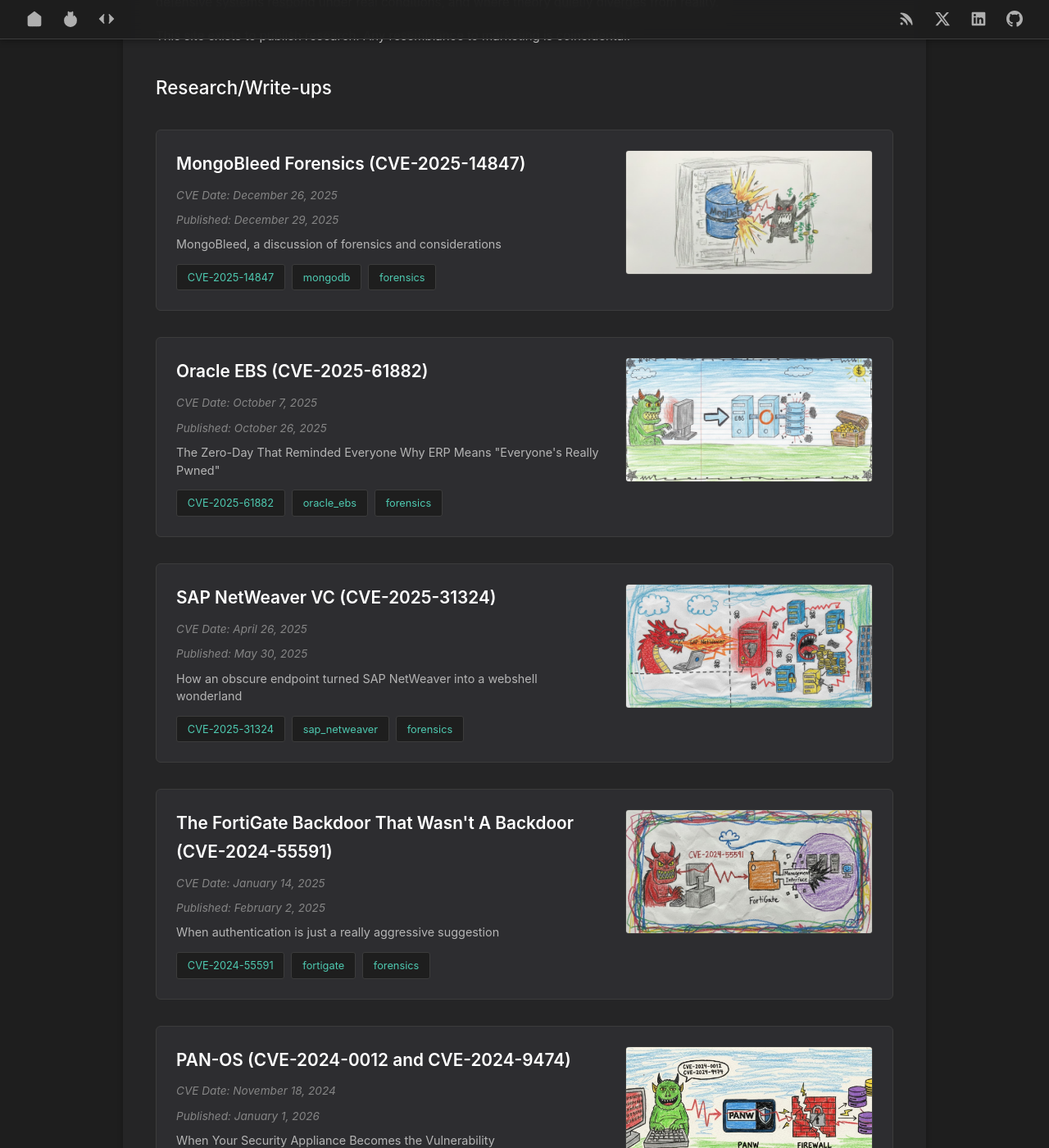
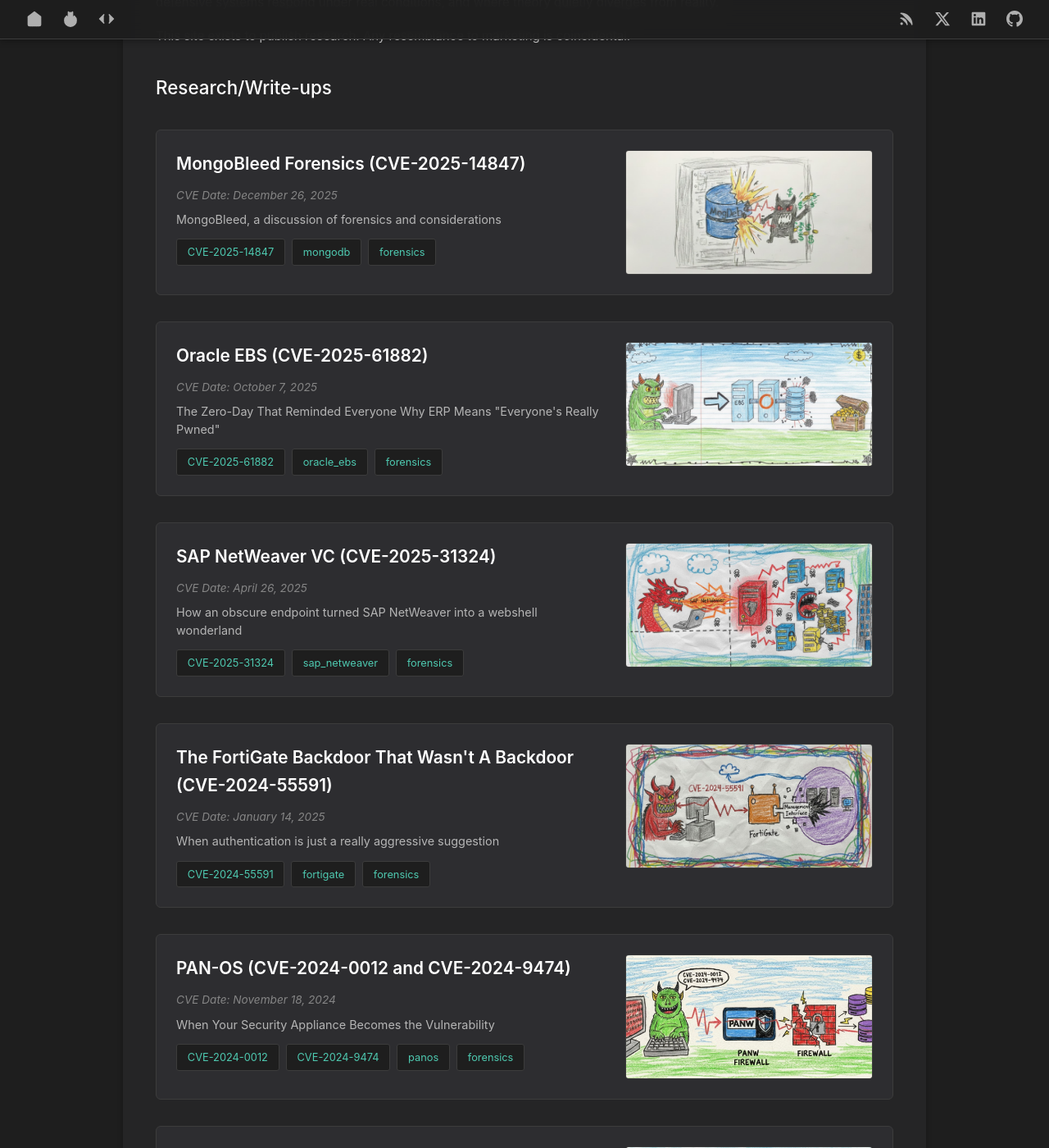
Before and after one commit to gottlabs/home, a Jekyll site: the page built from index.md, in a window 1280 px wide and 1400 px high, scrolled down 264 px. Shown: the whole window at 82% size. Built offline with Jekyll 4.4.1, drawn with Linux system fonts in a browser that asks for light colours; some of the changed text lies outside the part shown.

Commit message:
Update index.md

```diff
--- a/index.md
+++ b/index.md
@@ -11,9 +11,8 @@ This site exists to publish research. Any resemblance to marketing is coincident
 
 <div class="research-post">
   <div class="post-content">
-    <h4><a href="{{ site.baseurl }}/2025/12/29/mongobleed_forensics_cve2025-14847">MongoBleed Forensics (CVE-2025-14847)</a></h4>
+    <h4><a href="{{ site.baseurl }}/2025/12/26/mongobleed_forensics_cve2025-14847">MongoBleed Forensics (CVE-2025-14847)</a></h4>
     <span class="post-date">CVE Date: December 26, 2025</span>
-    <span class="post-date">Published: December 29, 2025</span>
     <p>MongoBleed, a discussion of forensics and considerations</p>
     <div class="post-tags">
       <span class="tag">CVE-2025-14847</span>
@@ -28,9 +27,8 @@ This site exists to publish research. Any resemblance to marketing is coincident
 
 <div class="research-post">
   <div class="post-content">
-    <h4><a href="{{ site.baseurl }}/2025/10/26/oracle_ebs_cve2025-61882">Oracle EBS (CVE-2025-61882)</a></h4>
+    <h4><a href="{{ site.baseurl }}/2025/10/7/oracle_ebs_cve2025-61882">Oracle EBS (CVE-2025-61882)</a></h4>
     <span class="post-date">CVE Date: October 7, 2025</span>
-    <span class="post-date">Published: October 26, 2025</span>
     <p>The Zero-Day That Reminded Everyone Why ERP Means "Everyone's Really Pwned"</p>
     <div class="post-tags">
       <span class="tag">CVE-2025-61882</span>
@@ -45,9 +43,8 @@ This site exists to publish research. Any resemblance to marketing is coincident
 
 <div class="research-post">
   <div class="post-content">
-    <h4><a href="{{ site.baseurl }}/2025/05/30/sap_netweaver_cve2025-31324">SAP NetWeaver VC (CVE-2025-31324)</a></h4>
+    <h4><a href="{{ site.baseurl }}/2025/04/26/sap_netweaver_cve2025-31324">SAP NetWeaver VC (CVE-2025-31324)</a></h4>
     <span class="post-date">CVE Date: April 26, 2025</span>
-    <span class="post-date">Published: May 30, 2025</span>
     <p>How an obscure endpoint turned SAP NetWeaver into a webshell wonderland</p>
     <div class="post-tags">
       <span class="tag">CVE-2025-31324</span>
@@ -62,9 +59,8 @@ This site exists to publish research. Any resemblance to marketing is coincident
 
 <div class="research-post">
   <div class="post-content">
-    <h4><a href="{{ site.baseurl }}/2025/02/01/fortigate_cve2024-55591">The FortiGate Backdoor That Wasn't A Backdoor (CVE-2024-55591)</a></h4>
+    <h4><a href="{{ site.baseurl }}/2025/01/14/fortigate_cve2024-55591">The FortiGate Backdoor That Wasn't A Backdoor (CVE-2024-55591)</a></h4>
     <span class="post-date">CVE Date: January 14, 2025</span>
-    <span class="post-date">Published: February 2, 2025</span>
     <p>When authentication is just a really aggressive suggestion</p>
     <div class="post-tags">
       <span class="tag">CVE-2024-55591</span>
@@ -79,9 +75,8 @@ This site exists to publish research. Any resemblance to marketing is coincident
 
 <div class="research-post">
   <div class="post-content">
-    <h4><a href="{{ site.baseurl }}/2026/01/01/panos_cve2024-0012">PAN-OS (CVE-2024-0012 and CVE-2024-9474)</a></h4>
+    <h4><a href="{{ site.baseurl }}/2024/11/18/panos_cve2024-0012">PAN-OS (CVE-2024-0012 and CVE-2024-9474)</a></h4>
     <span class="post-date">CVE Date: November 18, 2024</span>
-    <span class="post-date">Published: January 1, 2026</span>
     <p>When Your Security Appliance Becomes the Vulnerability</p>
     <div class="post-tags">
       <span class="tag">CVE-2024-0012</span>
@@ -97,9 +92,8 @@ This site exists to publish research. Any resemblance to marketing is coincident
 
 <div class="research-post">
   <div class="post-content">
-    <h4><a href="{{ site.baseurl }}/2026/01/02/fortijump_cve2024-47575">FortiJump Diving board (CVE-2024-47575)</a></h4>
+    <h4><a href="{{ site.baseurl }}/2024/10/23/fortijump_cve2024-47575">FortiJump Diving board (CVE-2024-47575)</a></h4>
     <span class="post-date">CVE Date: October 23, 2024</span>
-    <span class="post-date">Published: January 2, 2026</span>
     <p>How Missing Auth in FortiManager Let UNC5820 Play Musical Chairs with Enterprise Networks</p>
     <div class="post-tags">
       <span class="tag">CVE-2024-47575</span>
@@ -114,9 +108,8 @@ This site exists to publish research. Any resemblance to marketing is coincident
 
 <div class="research-post">
   <div class="post-content">
-    <h4><a href="{{ site.baseurl }}/2025/02/01/fortigate_cve2024-55591">The FortiGate Backdoor That Wasn't A Backdoor (CVE-2024-55591)</a></h4>
+    <h4><a href="{{ site.baseurl }}/2025/01/14/fortigate_cve2024-55591">The FortiGate Backdoor That Wasn't A Backdoor (CVE-2024-55591)</a></h4>
     <span class="post-date">CVE Date: January 14, 2025</span>
-    <span class="post-date">Published: February 2, 2025</span>
     <p>When authentication is just a really aggressive suggestion</p>
     <div class="post-tags">
       <span class="tag">CVE-2024-55591</span>
```
